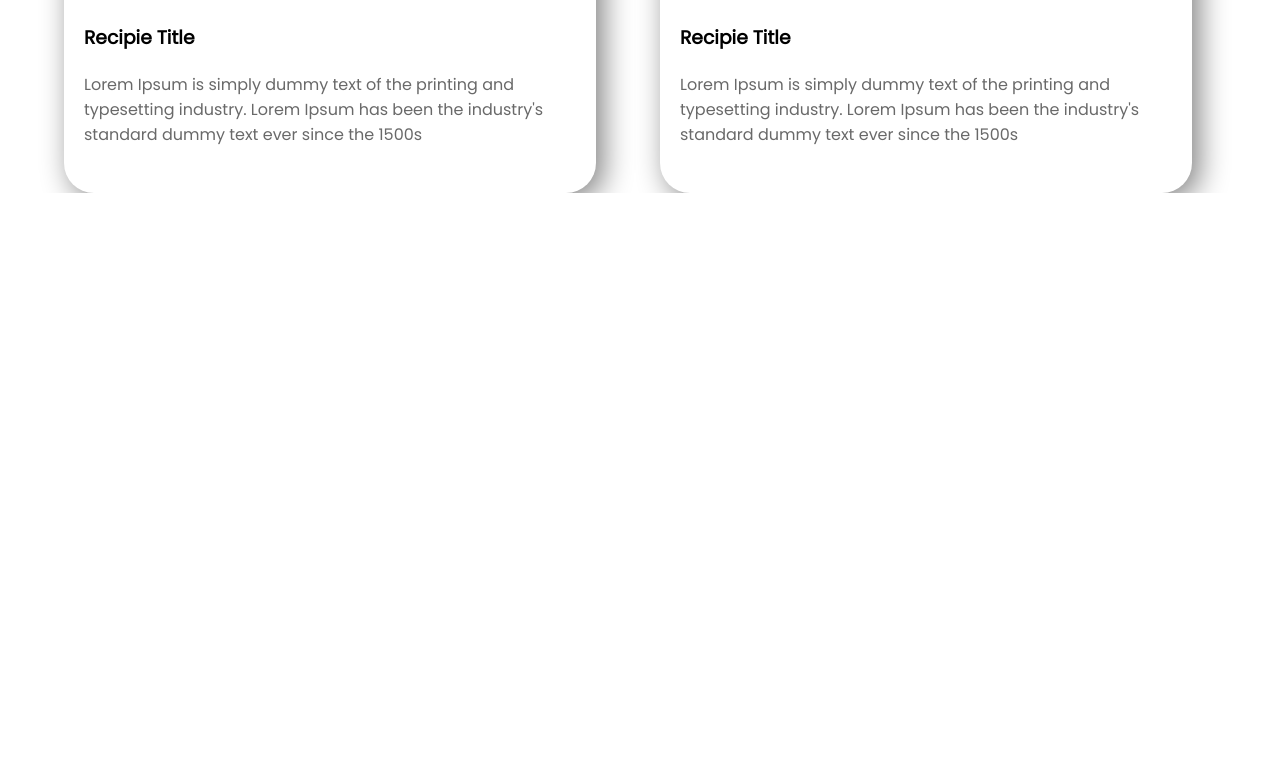
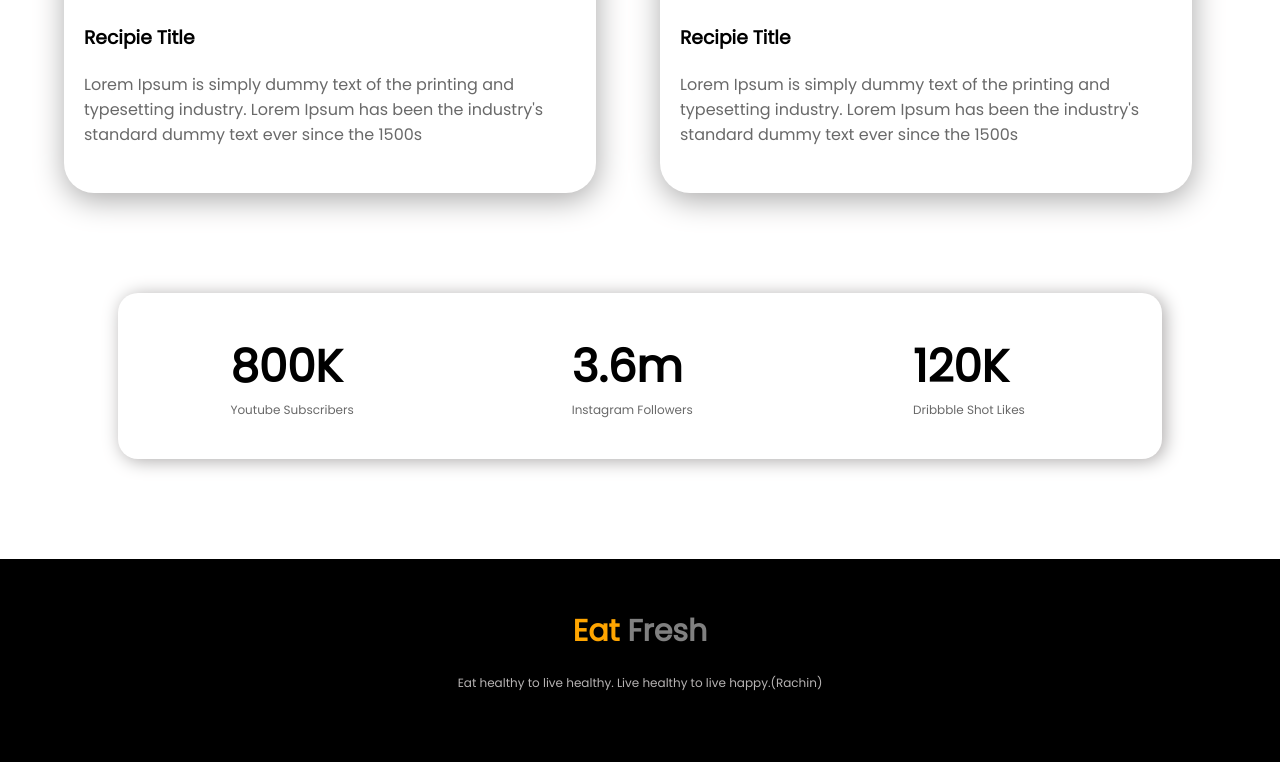
Before and after one commit to rachin526/eat-healthy, a plain HTML site: page index.html in a window 1280 px wide. Shown: the part 1811-2573 px from the top of the page. Before the commit the page ends 2004 px from the top, so only its background shows below. Drawn offline with Linux system fonts and the light colour scheme.

Commit message:
final push

```diff
--- a/index.html
+++ b/index.html
@@ -67,10 +67,31 @@
         </div>
 
     </section>
+    <section class="footer-area">
+        <div class="div-1">
+            <h1>800K</h1>
+            <p>Youtube Subscribers</p>
+        </div>
+        <div class="div-1">
+            <h1>3.6m</h1>
+            <p>Instagram Followers
+            </p>
+        </div>
+        <div class="div-1">
+            <h1>120K</h1>
+            <p>Dribbble Shot Likes
+            </p>
+        </div>
 
-
-
+    </section>
 
 </body>
 
+<footer>
+    <h4><span class="orange">Eat</span> Fresh
+    </h4>
+    <p>Eat healthy to live healthy. Live healthy to live happy.(Rachin)
+    </p>
+</footer>
+
 </html>
--- a/style.css
+++ b/style.css
@@ -43,6 +43,10 @@ body {
     box-shadow: 1px 1px 23px blue;
 }
 
+.link:hover {
+    background-image: linear-gradient(to right, tomato, blue);
+}
+
 .second-content {
     display: flex;
     background-image: url(images/shapes/7.png);
@@ -73,7 +77,7 @@ body {
 
 .recipie-2 {
     width: 40%;
-    box-shadow: 7px 7px 30px grey;
+    box-shadow: 1px 7px 30px rgb(171, 170, 170);
     margin-left: 5%;
     padding: 10px;
     border-radius: 30px;
@@ -95,3 +99,42 @@ body {
     margin-left: 10px;
     margin-top: 0;
 }
+
+.footer-area {
+    display: flex;
+    width: 80%;
+    box-shadow: 3px 2px 18px rgb(173, 170, 170);
+    margin: 100px auto;
+    border-radius: 20px;
+    padding: 40px 10px;
+}
+
+.div-1 {
+    width: 30%;
+    margin-left: 10%;
+}
+
+.footer-area p {
+    margin: 0;
+    padding: 0;
+    font-size: 12px;
+}
+
+h4 {
+    color: grey;
+    font-size: 30px;
+    text-align: center;
+    margin: 0;
+}
+
+footer {
+    background-color: black;
+    padding: 50px 0;
+}
+
+footer p {
+    text-align: center;
+    margin: 0;
+    color: rgb(182, 179, 179);
+    font-size: 12px;
+}
```
